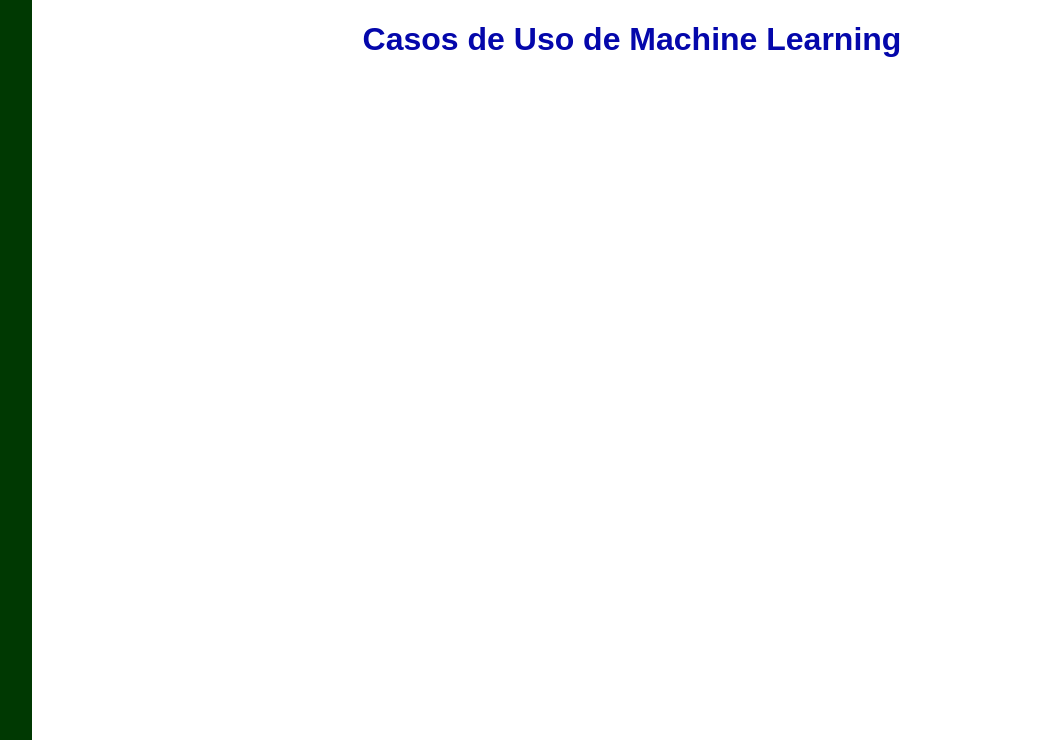
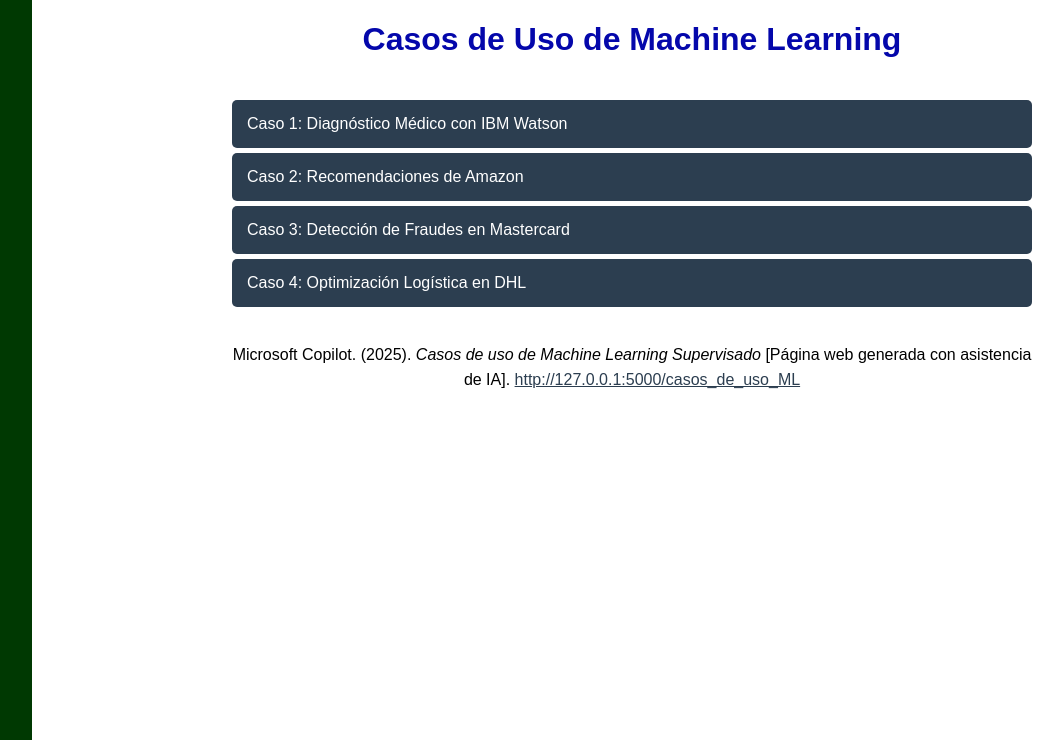
Before and after one commit to DanielAlfonsoBabativaDiaz/Entrenamientos_ML, a Flask app: page /casos_de_uso_ML in a window 1280 px wide. Shown: the part 60-800 px from the top of the page, without its empty margins (8-1071 px from the left). Run offline with Flask 3, Linux system fonts and the light colour scheme.

Commit message:
se lleno de informacion el modulo

```diff
--- a/templates/casos_de_uso_ML.html
+++ b/templates/casos_de_uso_ML.html
@@ -5,8 +5,65 @@
     <meta name="viewport" content="width=device-width, initial-scale=1">
     <title>Casos de Uso ML</title>
     <link rel="stylesheet" href="{{ url_for('static', filename='style.css') }}">
+    <style>
+        .accordion-container {
+    max-width: 800px;
+    margin: 0 auto;
+    padding: 20px;
+    text-align: center;
+}
+
+.accordion {
+    background-color: #2c3e50;
+    color: white;
+    cursor: pointer;
+    padding: 15px;
+    width: 100%;
+    border: none;
+    text-align: left;
+    font-size: 16px;
+    transition: background-color 0.3s ease;
+    margin-bottom: 5px;
+    border-radius: 5px;
+}
+
+.accordion:hover {
+    background-color: #34495e;
+}
+
+.panel {
+    padding: 15px;
+    display: none;
+    background-color: #f9f9f9;
+    border-left: 3px solid #2c3e50;
+    border-right: 3px solid #2c3e50;
+    border-bottom: 3px solid #2c3e50;
+    text-align: left;
+    border-radius: 0 0 5px 5px;
+}
+.referencia-apa {
+    max-width: 800px;
+    margin: 50px auto 0 auto; /* espacio arriba, centrado horizontal */
+    font-family: Arial, sans-serif;
+    font-size: 16px;
+    line-height: 1.6;
+    text-align: center;
+}
+</style>
 </head>
 <body>
+    <script>
+    document.addEventListener("DOMContentLoaded", function () {
+        const accordions = document.querySelectorAll('.accordion');
+        accordions.forEach(btn => {
+            btn.addEventListener('click', () => {
+                const panel = btn.nextElementSibling;
+                panel.style.display = panel.style.display === 'block' ? 'none' : 'block';
+            });
+        });
+    });
+</script>
+
     <nav class="navbar">
         <div class="logo">Daniel Babativa, Duvan Londoño</div>
     </nav>
@@ -18,6 +75,65 @@
             <li><a href="casos_de_uso_ML">Casos de Uso ML</a></li>
         </ul>
     </div>
+    <div class="accordion-container">
+    <button class="accordion"> Caso 1: Diagnóstico Médico con IBM Watson</button>
+    <div class="panel">
+        <p>
+            <strong>Industria:</strong> Salud<br>
+            <strong>Problema:</strong> Diagnóstico temprano de cáncer y enfermedades raras.<br>
+            <strong>Algoritmo:</strong> Redes neuronales profundas (clasificación supervisada).<br>
+            <strong>Beneficios:</strong> Mejora en la precisión diagnóstica, reducción de tiempos de análisis clínico.<br>
+            <strong>Ejemplo:</strong> IBM Watson for Oncology ha sido utilizado en hospitales para recomendar tratamientos personalizados basados en historiales médicos y literatura científica.<br>
+            <strong>Referencia APA:</strong> IBM. (2021). Watson for Oncology. https://www.ibm.com/watson-health
+        </p>
+    </div>
+
+    <button class="accordion"> Caso 2: Recomendaciones de Amazon</button>
+    <div class="panel">
+        <p>
+            <strong>Industria:</strong> Comercio electrónico<br>
+            <strong>Problema:</strong> Personalización de recomendaciones de productos.<br>
+            <strong>Algoritmo:</strong> Random Forest y regresión logística supervisada.<br>
+            <strong>Beneficios:</strong> Aumento de ventas, fidelización de clientes, optimización de inventario.<br>
+            <strong>Ejemplo:</strong> Amazon utiliza ML para sugerir productos basados en el historial de navegación y compras del usuario.<br>
+            <strong>Referencia APA:</strong> Linden, G., Smith, B., & York, J. (2003). Amazon.com recommendations. IEEE Internet Computing, 7(1), 76–80.
+        </p>
+    </div>
+
+    <button class="accordion"> Caso 3: Detección de Fraudes en Mastercard</button>
+    <div class="panel">
+        <p>
+            <strong>Industria:</strong> Finanzas<br>
+            <strong>Problema:</strong> Identificación de transacciones fraudulentas en tiempo real.<br>
+            <strong>Algoritmo:</strong> Árboles de decisión y máquinas de soporte vectorial (SVM).<br>
+            <strong>Beneficios:</strong> Reducción de pérdidas económicas, protección al cliente, mejora en la seguridad.<br>
+            <strong>Ejemplo:</strong> Mastercard emplea modelos supervisados para detectar patrones anómalos en transacciones.<br>
+            <strong>Referencia APA:</strong> Mastercard. (2020). AI in fraud detection. https://www.mastercard.com/newsroom
+        </p>
+    </div>
+
+    <button class="accordion"> Caso 4: Optimización Logística en DHL</button>
+    <div class="panel">
+        <p>
+            <strong>Industria:</strong> Logística y transporte<br>
+            <strong>Problema:</strong> Predicción de demanda y rutas óptimas de entrega.<br>
+            <strong>Algoritmo:</strong> Regresión supervisada y redes neuronales.<br>
+            <strong>Beneficios:</strong> Reducción de costos operativos, mejora en tiempos de entrega, eficiencia energética.<br>
+            <strong>Ejemplo:</strong> DHL utiliza ML para anticipar volúmenes de paquetes y ajustar rutas dinámicamente.<br>
+            <strong>Referencia APA:</strong> DHL. (2019). Artificial Intelligence in Logistics. https://www.dhl.com/global-en/home/insights.html
+        </p>
+    </div>
+    <div class="referencia-apa" style="max-width: 800px; margin: 30px auto; font-family: Arial, sans-serif; font-size: 16px; line-height: 1.6;">
+    <p>
+        Microsoft Copilot. (2025). <em>Casos de uso de Machine Learning Supervisado</em> [Página web generada con asistencia de IA].
+        <a href="http://127.0.0.1:5000/casos_de_uso_ML" target="_blank" style="color: #2c3e50; text-decoration: underline;">
+            http://127.0.0.1:5000/casos_de_uso_ML
+        </a>
+    </p>
+</div>
+
+</div>
+
     <script>
         const toggleBtn = document.querySelector('.toggle-btn');
         const sidebar = document.querySelector('.sidebar');
```
